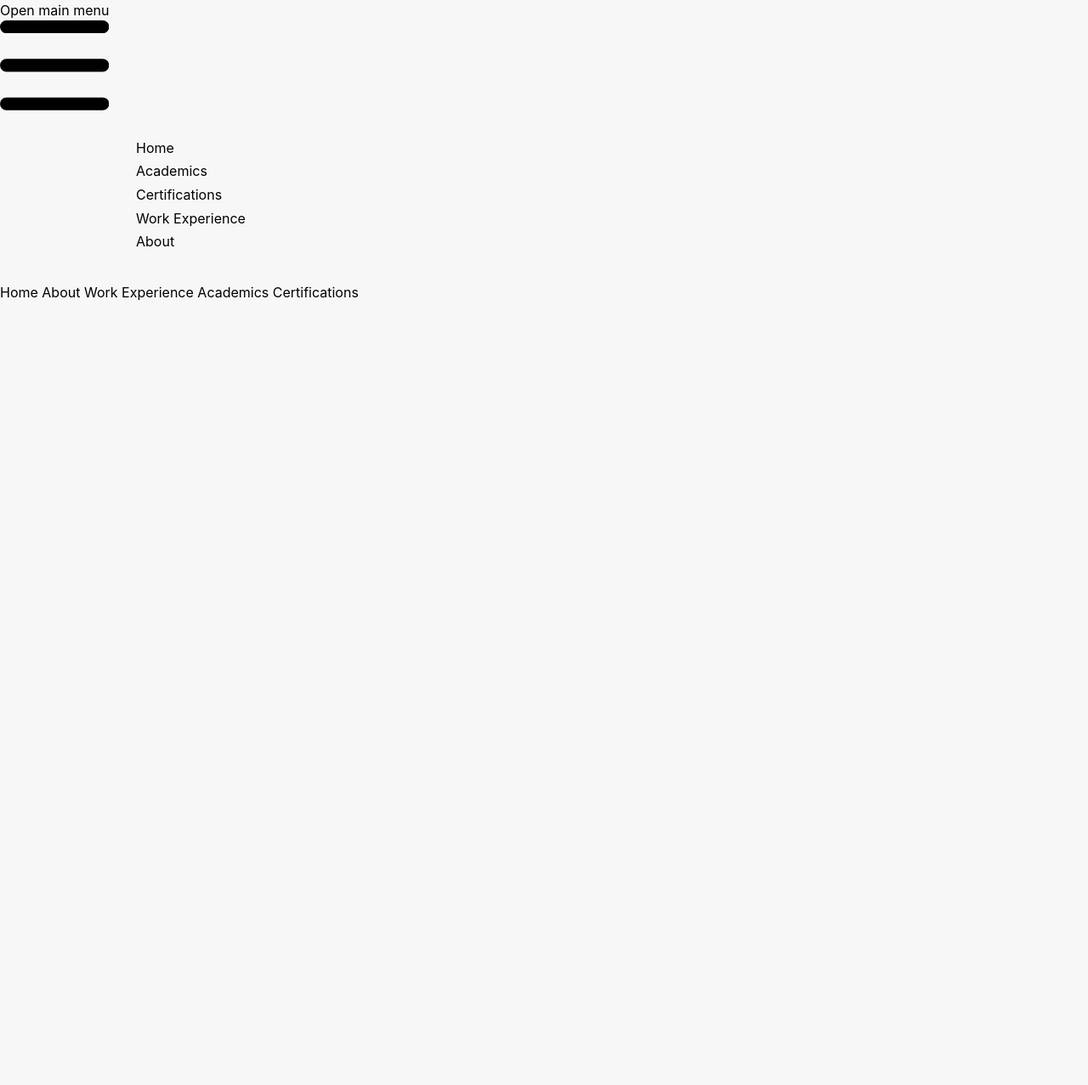
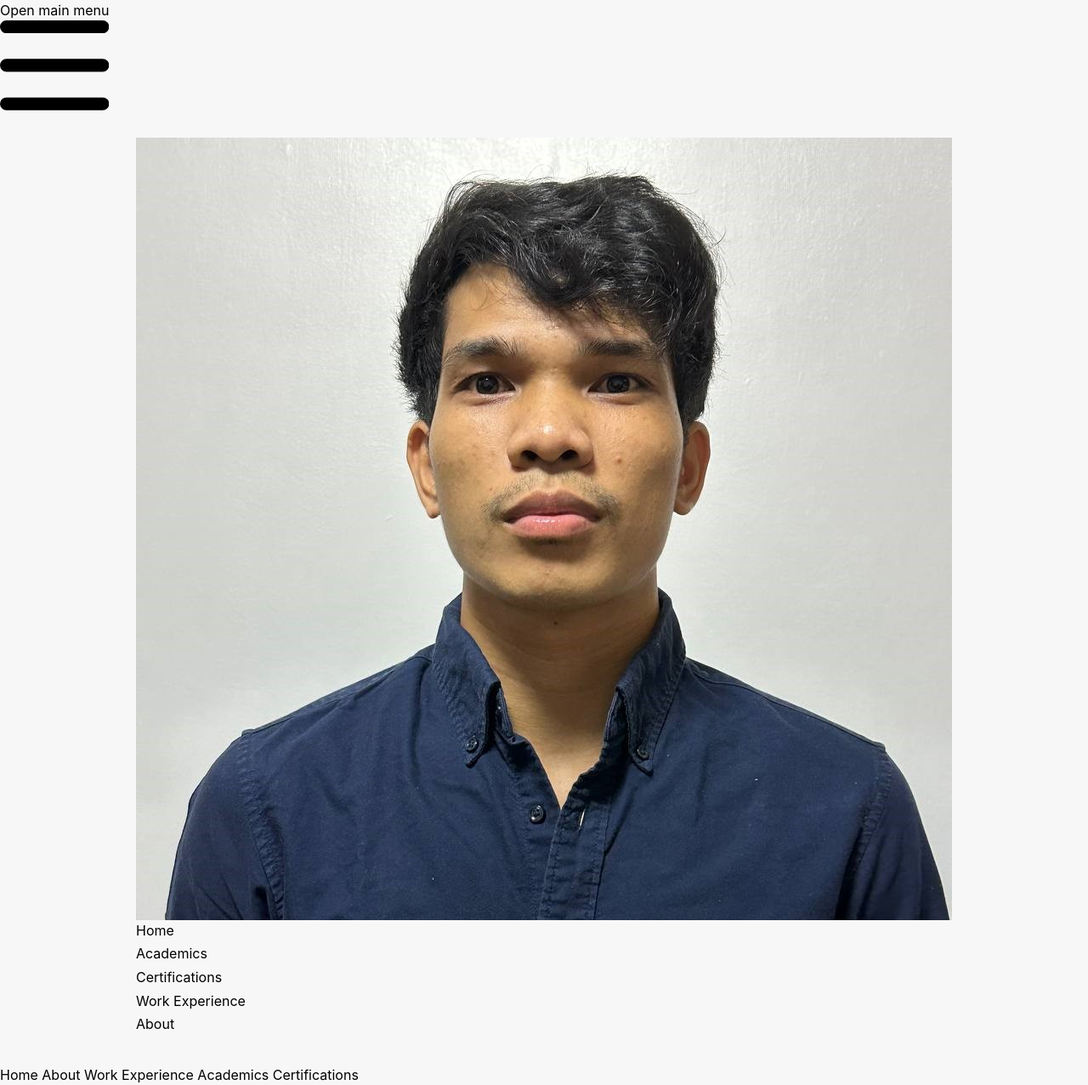
Before and after one commit to kimlj/portfolio, a React (Vite) app: page / in a window 1280 px wide. Shown: the whole page at 85% size. Before the commit the page ends 800 px from the top, so only its background shows below. Built offline with nearby package versions, Linux system fonts and the light colour scheme.

Commit message:
added profile icon on nav

```diff
--- a/src/navbar.jsx
+++ b/src/navbar.jsx
@@ -17,7 +17,8 @@ function Navbar() {
 
     // Custom class for shared link styles
     const sharedLinkStyles =   "block text-black md:bg-transparent md:p-0 dark:text-white md:dark:text-blue-500"; // Adjusted styles
-
+    // Define the path to your profile image relative to the navbar.jsx file
+    const profileImagePath = "src/assets/profile.jpg";
     // responsive design on tailwind just use md for medium devices then the style like md:
     return (
 
@@ -34,7 +35,8 @@ function Navbar() {
 
         </button >
         <div className={`${isMenuOpen ? 'block' : 'hidden'} w-full md:block md:w-auto`} id="navbar-default">
-        <ul className="align-center justify-center font-medium flex flex-col mt-4 bg-white p-7 rounded-3xl md:flex-row md:space-x-8 rtl:space-x-reverse md:mt-0 md:border md:bg-white dark:bg-gray-800 md:dark:bg-gray-900 dark:border-gray-700">
+        <img className = "profile" src={profileImagePath} alt="" />
+        <ul className="font-medium flex flex-col mt-4 bg-white p-7 rounded-3xl md:flex-row md:space-x-8 rtl:space-x-reverse md:mt-0 md:border md:bg-white dark:bg-gray-800 md:dark:bg-gray-900 dark:border-gray-700">
                 <li className="flex-initial nav-ul-li">
                     <Link to="/" className={sharedLinkStyles}>Home</Link>
                 </li>
```
Also changed, not shown: src/assets/profile.jpg (added).
